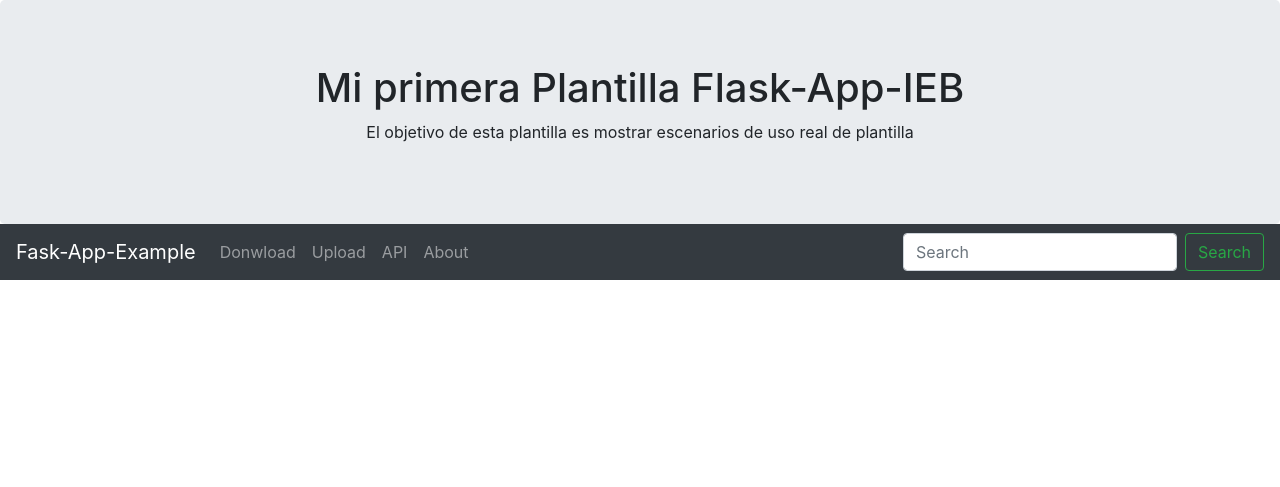
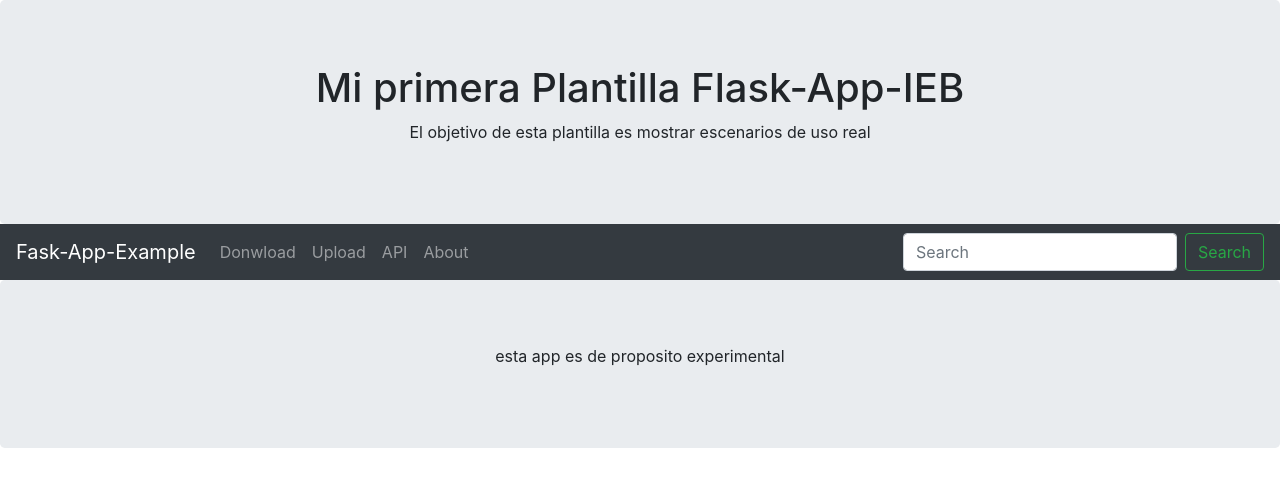
Before and after one commit to mejia414/plantilla-ieb, a Flask app: page /api in a window 1280 px wide. Shown: the top 487 px of the page. Run offline with Flask 2, Linux system fonts and the light colour scheme; some libraries are stand-ins or nearby versions.

Commit message:
llenar estructura

```diff
--- a/templates/base.html
+++ b/templates/base.html
@@ -3,6 +3,9 @@
 
 {% from 'macro.html' import super_macro_head %}
 {{ super_macro_head() }}
+
+
+
 
 <body>
 
@@ -18,6 +21,10 @@
     {% block about %}
     {% endblock %}
 
+    {% from 'macro.html' import super_macro_footer %}
+    {{ super_macro_footer() }}
+
+
 </body>
 
 
--- a/templates/macro.html
+++ b/templates/macro.html
@@ -24,7 +24,7 @@
 
     <div class="jumbotron text-center" style="margin-bottom:0">
         <h1>Mi primera Plantilla Flask-App-IEB</h1>
-        <p>El objetivo de esta plantilla es mostrar escenarios de uso real de plantilla</p>
+        <p>El objetivo de esta plantilla es mostrar escenarios de uso real</p>
   </div>
 
 {% endmacro %}
@@ -59,3 +59,11 @@
     </nav>
 
 {% endmacro %}
+
+{% macro super_macro_footer() %}
+
+    <div class="jumbotron text-center" style="margin-bottom:0">
+        <p>esta app es de  proposito experimental</p>
+  </div>
+
+{% endmacro %}
```
Also changed, not shown: app.py (+18 -0 lines).
